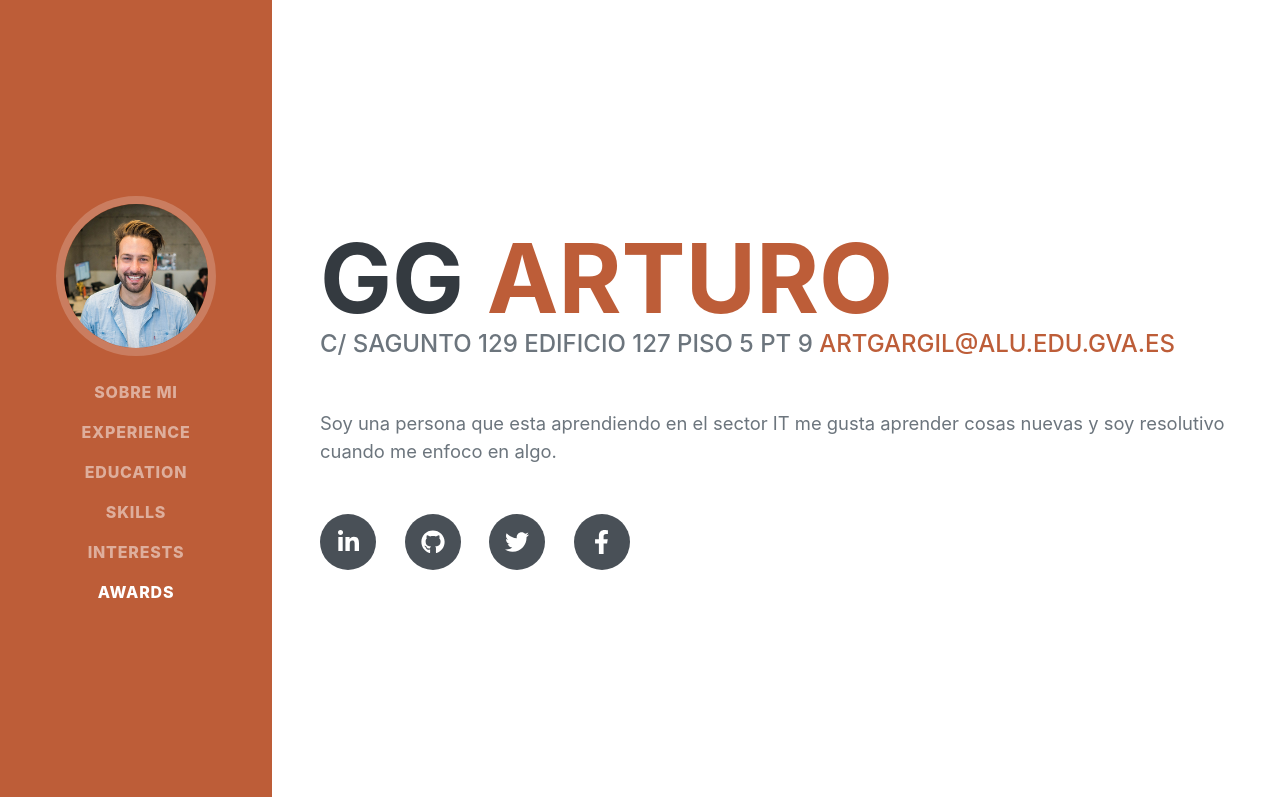
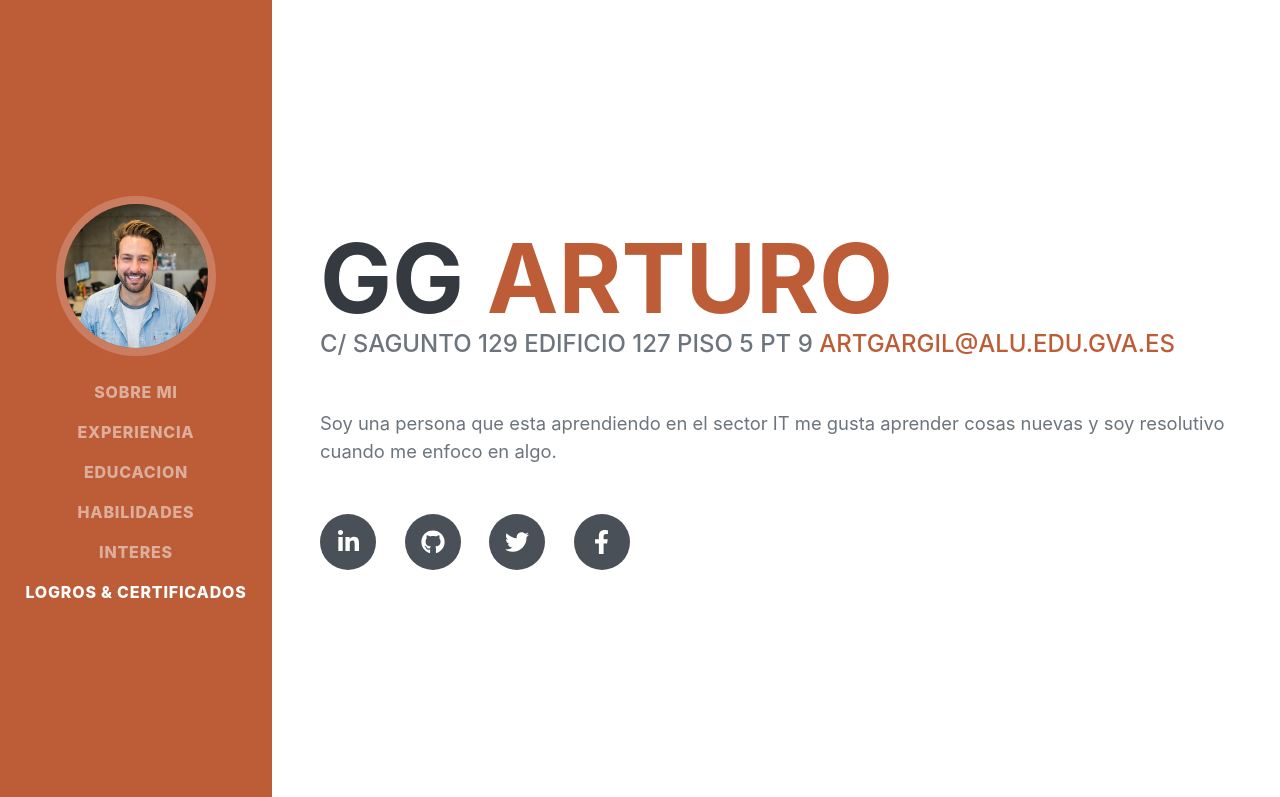
Before and after one commit to arzur14/CV, a plain HTML site: page index.html in a window 1280 px wide. Shown: the top 797 px of the page. Drawn offline with nearby package versions, Linux system fonts and the light colour scheme; a web font is replaced by a local one.

```diff
--- a/index.html
+++ b/index.html
@@ -26,11 +26,11 @@
             <div class="collapse navbar-collapse" id="navbarSupportedContent">
                 <ul class="navbar-nav">
                     <li class="nav-item"><a class="nav-link js-scroll-trigger" href="#about">Sobre Mi</a></li>
-                    <li class="nav-item"><a class="nav-link js-scroll-trigger" href="#experience">Experience</a></li>
-                    <li class="nav-item"><a class="nav-link js-scroll-trigger" href="#education">Education</a></li>
-                    <li class="nav-item"><a class="nav-link js-scroll-trigger" href="#skills">Skills</a></li>
-                    <li class="nav-item"><a class="nav-link js-scroll-trigger" href="#interests">Interests</a></li>
-                    <li class="nav-item"><a class="nav-link js-scroll-trigger" href="#awards">Awards</a></li>
+                    <li class="nav-item"><a class="nav-link js-scroll-trigger" href="#experience">Experiencia</a></li>
+                    <li class="nav-item"><a class="nav-link js-scroll-trigger" href="#education">Educacion</a></li>
+                    <li class="nav-item"><a class="nav-link js-scroll-trigger" href="#skills">Habilidades</a></li>
+                    <li class="nav-item"><a class="nav-link js-scroll-trigger" href="#interests">Interes</a></li>
+                    <li class="nav-item"><a class="nav-link js-scroll-trigger" href="#awards">Logros & Certificados</a></li>
                 </ul>
             </div>
         </nav>
```
